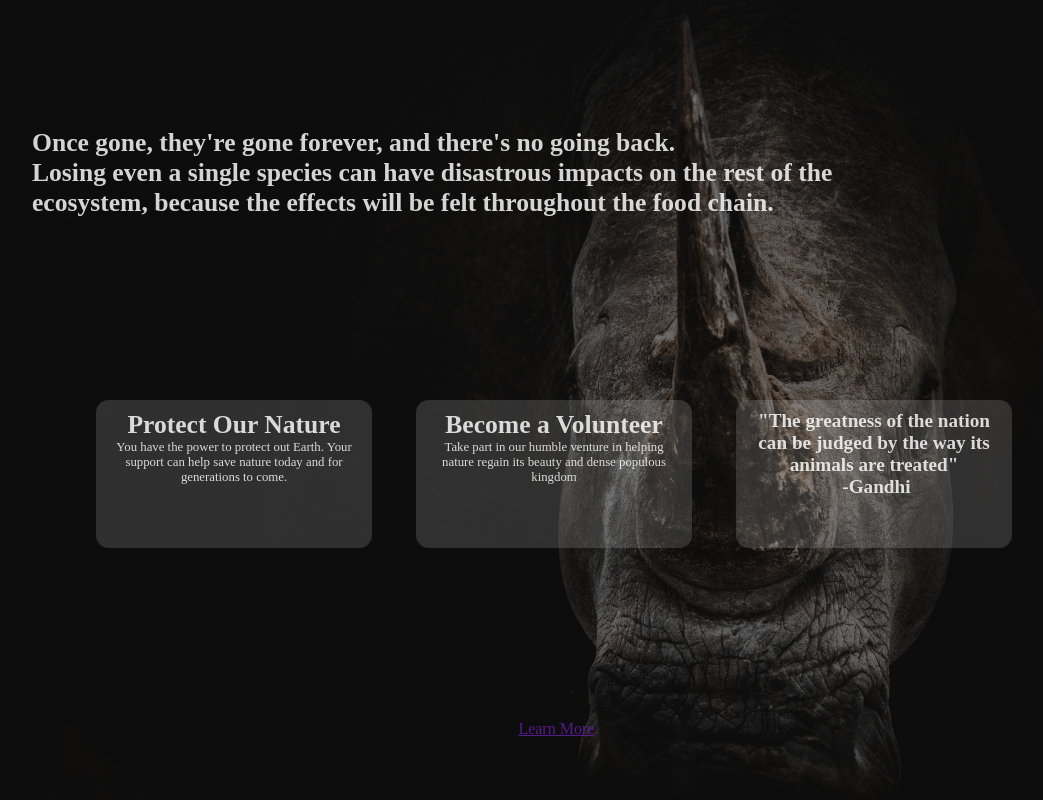
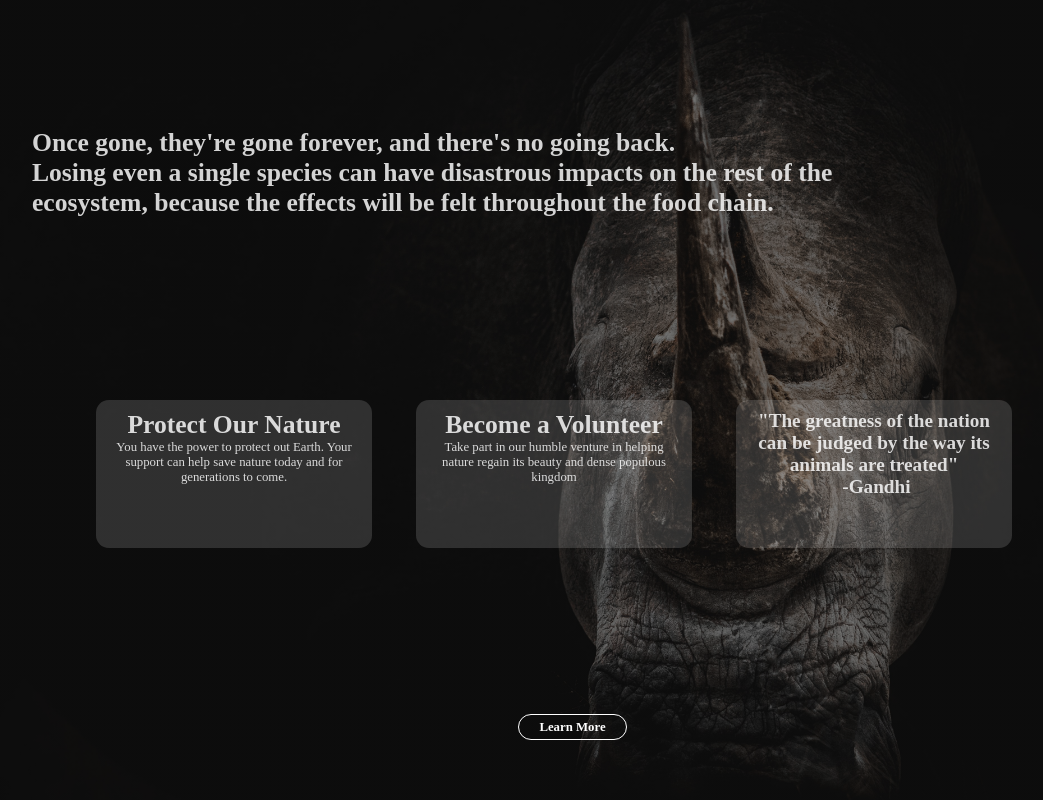
Before and after one commit to amalfrancisu/EVS-PROJECT, a plain HTML site: page Project/main.html in a window 1280 px wide. Shown: the part 800-1600 px from the top of the page, without its empty margins (32-1075 px from the left). Drawn offline with Linux system fonts and the light colour scheme.

Commit message:
Update style.css

```diff
--- a/Project/css/style.css
+++ b/Project/css/style.css
@@ -98,7 +98,7 @@ header
 	display: inline-block;
 }
 
-.learnmore_button li b
+.learnmore_button li a
 {
 	color: white;
 	text-decoration: none;
@@ -107,13 +107,13 @@ header
 	font-weight: 700;
 }
 
-.learnmore_button li.active b
+.learnmore_button li.active a
 {
 	border-radius: 40px;
 	border: 1px solid white;
 }
 
-.learnmore_button li b:hover
+.learnmore_button li a:hover
 {
 	border-radius: 40px;
 	border: 1px solid white;
```
